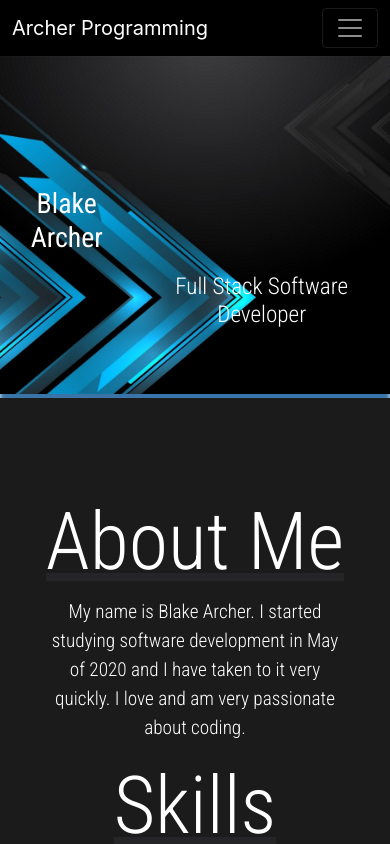
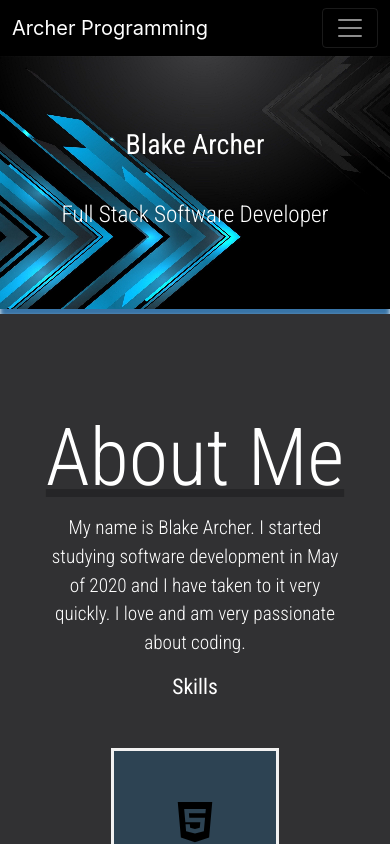
Before and after one commit to BlARCHER31/archerprogramming, a React (Create React App) app: page / in a window 390 px wide. Shown: the top 844 px of the page. Built offline with nearby package versions, Linux system fonts and the light colour scheme.

Commit message:
style and responsiveness updates

```diff
--- a/src/App.css
+++ b/src/App.css
@@ -44,23 +44,35 @@
   .hero {
     text-align: center;
     display: flex;
-    height: 40vh;
-    flex-direction: row;
+    flex-direction: column;
     justify-content: center;
     align-items: center;
+  }
+  .developer-title {
+    margin-top: 2rem;
+  }
+}
+
+@media screen and (max-width: 400px) {
+  .hero {
+    display: flex;
+    flex-direction: column;
+    align-items: center;
+    height: 30vh;
+    padding: 0.2rem;
   }
 }
 
 /* About Me */
 
-.about-me {
-  background: #1b1b1c;
+.content {
+  background: #313133;
   font-family: 'Roboto Condensed', sans-serif;
   color: white;
   padding-top: 4rem;
   padding-bottom: 4rem;
-  box-shadow: 0rem 0.5rem 0.3rem #3874a7;
-  margin-bottom: 0.3rem;
+  /* box-shadow: 0rem 0.5rem 0.3rem #3874a7; */
+  /* margin-bottom: 0.3rem; */
 }
 
 .about-description {
@@ -70,10 +82,11 @@
   font-weight: 300;
 }
 
-.about-description > h4 {
+.title {
   font-size: 5rem;
   text-decoration: #252527 underline;
   font-weight: 300;
+  text-align: center;
 }
 
 /* skill Stack */
@@ -92,11 +105,66 @@
   background: #2d4353;
   border: 0.2rem solid #f1f1f1;
   text-align: center;
+  transition: transform 0.2s;
   color: #000;
+}
+
+.skill-card:hover {
+  transform: scale(1.5);
 }
 
 .skill-card > p {
   width: 65.5px;
+}
+
+/* Projects */
+.project-container {
+  background: #343436;
+  font-family: 'Roboto Condensed', sans-serif;
+  color: white;
+  padding-top: 2rem;
+  padding-bottom: 2rem;
+}
+.projects {
+  margin-top: 4rem;
+  display: grid;
+  grid-template-columns: 2fr 1fr;
+  align-items: center;
+}
+
+.project-media {
+  width: 100%;
+}
+
+.project-information {
+  text-align: center;
+}
+
+.featured-project {
+  font-size: 2rem;
+  font-size: 300;
+}
+
+.project-name {
+  font-size: 1.5rem;
+  font-weight: 300;
+}
+
+@media screen and (max-width: 750px) {
+  .projects {
+    display: flex;
+    flex-direction: column-reverse;
+  }
+
+  .project-media {
+    margin-top: 1rem;
+  }
+}
+
+@media screen and (max-width: 400px) {
+  .project-media {
+    display: none;
+  }
 }
 
 /* Footer */
--- a/src/App.js
+++ b/src/App.js
@@ -3,13 +3,17 @@ import AboutMe from './components/about'
 import Footer from './components/footer'
 import Hero from './components/hero'
 import NavBar from './components/navBar'
+import Project from './components/project'
 
 function App() {
   return (
     <div>
       <NavBar />
       <Hero />
-      <AboutMe />
+      <div className='content'>
+        <AboutMe />
+        <Project />
+      </div>
       <Footer />
     </div>
   )
--- a/src/components/about.jsx
+++ b/src/components/about.jsx
@@ -3,10 +3,11 @@ import Skills from './skills'
 
 const AboutMe = () => {
   return (
-    <div className='about-me '>
     <div className='container'>
       <div className='about-description'>
-          <h4>About Me</h4>
+        <h4 id='about-me' className='title'>
+          About Me
+        </h4>
         <p>
           My name is Blake Archer. I started studying software development in
           May of 2020 and I have taken to it very quickly. I love and am very
@@ -16,7 +17,6 @@ const AboutMe = () => {
       </div>
       <Skills size={46} />
     </div>
-    </div>
   )
 }
 
--- a/src/components/navBar.jsx
+++ b/src/components/navBar.jsx
@@ -21,15 +21,12 @@ const NavBar = ({ user }) => {
         </button>
         <div className='collapse navbar-collapse ' id='navbarNav'>
           <ul className='navbar-nav ms-auto'>
-            <Link className='nav-link' aria-current='page' to='/prices'>
+            <a className='nav-link' aria-current='page' href='#about-me'>
               About Me
-            </Link>
-            <Link className='nav-link' aria-current='page' to='/prices'>
+            </a>
+            <a className='nav-link' aria-current='page' href='#projects'>
               Projects
-            </Link>
-            <Link className='nav-link' aria-current='page' to='/prices'>
-              Contact Me
-            </Link>
+            </a>
           </ul>
         </div>
       </div>
--- /dev/null
+++ b/src/components/project.jsx
@@ -0,0 +1,30 @@
+import React from 'react'
+import video from '../video/summoner-demo.webm'
+import { FaGithub } from 'react-icons/fa'
+
+const Project = () => {
+  const size = 42
+  return (
+    <div className='container'>
+      <h4 id='projects' className='title'>
+        Project Work
+      </h4>
+      <div className='projects'>
+        <video className='project-media' controls src={video}></video>
+        <div className='project-information'>
+          <h5 className='featured-project'>Featured Project</h5>
+          <h6 className='projectName'>TeamFight Tactics Summoner Info</h6>
+          <p className='project-description'>
+            An app that allows you to type in a Summoner Name and retrieve Match
+            History for your summoner from the RIOT GAMES API.
+          </p>
+          <a href='https://github.com/BlARCHER31/tft-match-history-ui'>
+            <FaGithub size={size} />
+          </a>
+        </div>
+      </div>
+    </div>
+  )
+}
+
+export default Project
```
Also changed, not shown: public/manifest.json. Lines whose indentation alone changed are shown as unchanged.
